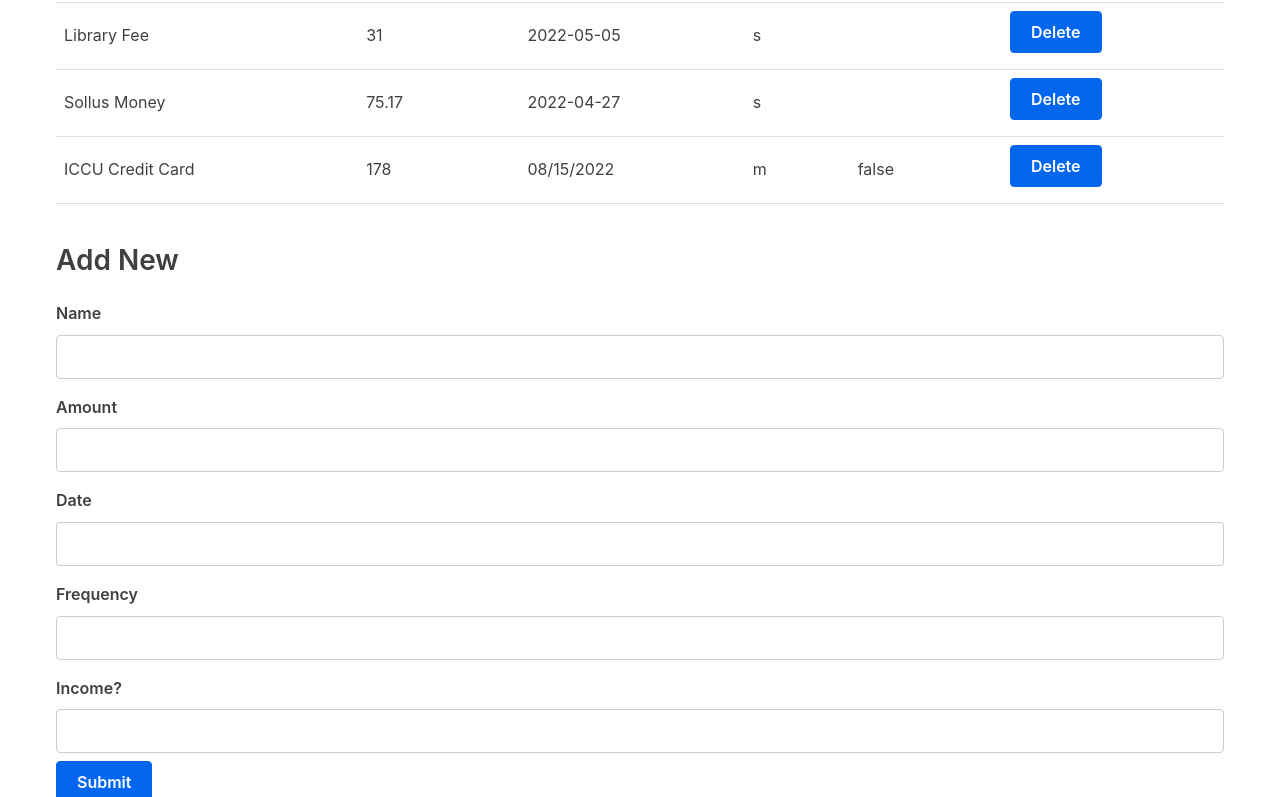
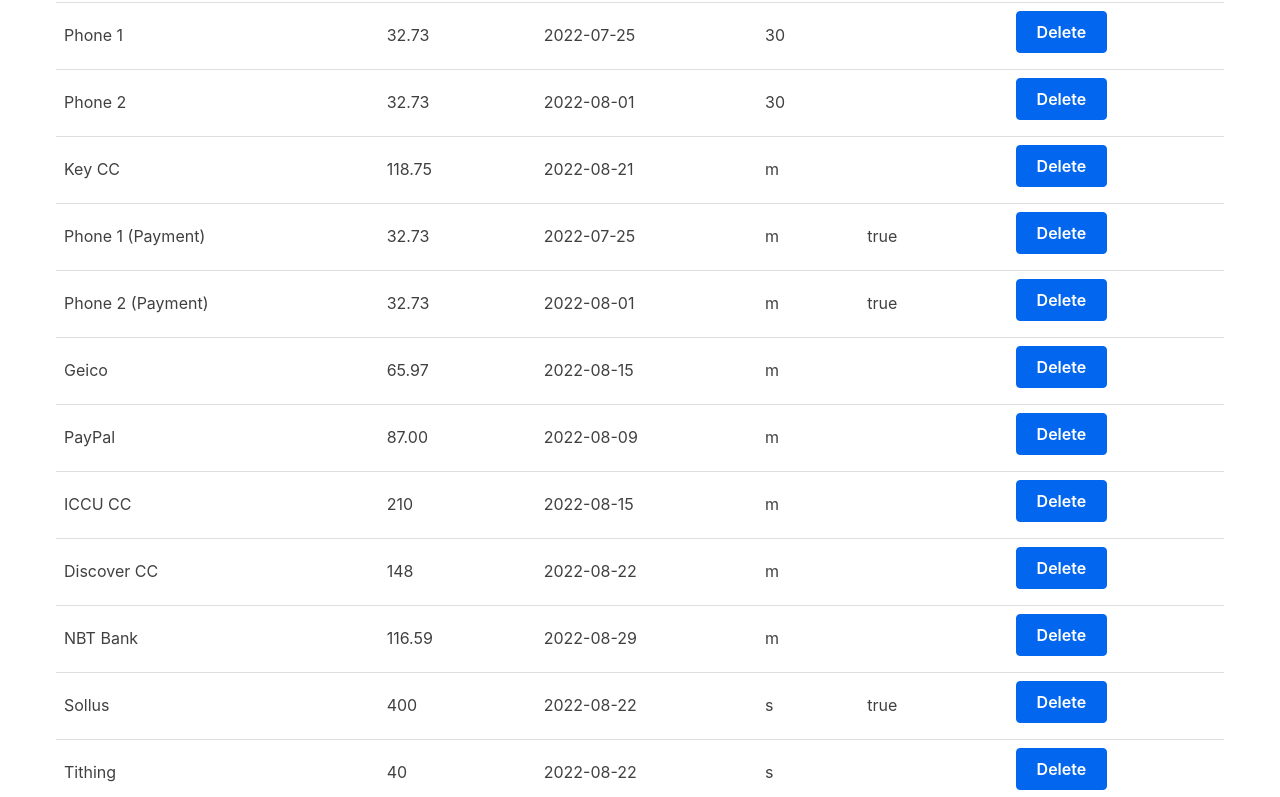
Before and after one commit to math-yew/bills, a React (Create React App) app: page /bills in a window 1280 px wide. Shown: the part 460-1257 px from the top of the page. Built offline with nearby package versions, Linux system fonts and the light colour scheme.

Commit message:
basicly working

```diff
--- a/src/Form.js
+++ b/src/Form.js
@@ -9,7 +9,8 @@
             amount: '',
             date: '',
             freq: '',
-            income: ''
+            income: '',
+            disable: false
         };
 
         this.state = this.initialState;
@@ -50,7 +51,7 @@
                     onChange={this.handleChange} />
                 <label for="amount">Date</label>
                 <input
-                    type="text"
+                    type="date"
                     name="date"
                     id="date"
                     value={date}
@@ -64,11 +65,12 @@
                     onChange={this.handleChange} />
                 <label for="amount">Income?</label>
                 <input
-                    type="text"
+                    type="checkbox"
                     name="income"
                     id="income"
-                    value={income}
+                    value="true"
                     onChange={this.handleChange} />
+                <br />
                 <button type="submit">
                     Submit
                 </button>
--- a/src/Nav.js
+++ b/src/Nav.js
@@ -5,9 +5,9 @@
 export default function Nav (props) {
 
   return(
-    <div>
+    <div className="navDiv">
+      <Link to={"/showBudget"}><button className="navButton">Budget</button></Link>
       <Link to={"/bills"}><button className="navButton">Bills</button></Link>
-      <Link to={"/showBudget"}><button className="navButton">Budget</button></Link>
     </div>
   )
 }
--- a/src/budget.js
+++ b/src/budget.js
@@ -1,34 +1,79 @@
-const budget ={"mileStoneDate":"2022-02-25",
-"mileStoneAmount":1000.25,
-"bills":[{"name":"Key Bank CC",
-"date":"2022-01-15",
-"freq":"m",
-"amount":15.25,
-"income":false},
-{"name":"Phone",
-"date":"2022-01-10",
-"freq":"30",
-"amount":5.75,
-"income":false},
-{"name":"Car registration",
+const budget ={"mileStoneDate":"2022-08-16",
+"mileStoneAmount":211.18,
+"bills":[{"name":"Car registration",
 "date":"2022-05-01",
 "freq":"y",
 "amount":10.5,
 "income":false},
-{"name":"Library Fee",
-"date":"2022-05-05",
-"freq":"s",
-"amount":31,
-"income":false},
-{"name":"Sollus Money",
-"date":"2022-04-27",
-"freq":"s",
-"amount":75.17,
-"income":true},
 {"name":"ICCU Credit Card",
 "amount":"178",
-"date":"08/15/2022",
+"date":"2022-08-15",
 "freq":"m",
-"income":"false"}]}
+"income":"false"},
+{"name":"Fast offering",
+"amount":"50",
+"date":"2022-08-01",
+"freq":"m",
+"income":""},
+{"name":"Phone 1",
+"amount":"32.73",
+"date":"2022-07-25",
+"freq":"30",
+"income":""},
+{"name":"Phone 2",
+"amount":"32.73",
+"date":"2022-08-01",
+"freq":"30",
+"income":""},
+{"name":"Key CC",
+"amount":"118.75",
+"date":"2022-08-21",
+"freq":"m",
+"income":""},
+{"name":"Phone 1 (Payment)",
+"amount":"32.73",
+"date":"2022-07-25",
+"freq":"m",
+"income":"true"},
+{"name":"Phone 2 (Payment)",
+"amount":"32.73",
+"date":"2022-08-01",
+"freq":"m",
+"income":"true"},
+{"name":"Geico",
+"amount":"65.97",
+"date":"2022-08-15",
+"freq":"m",
+"income":""},
+{"name":"PayPal",
+"amount":"87.00",
+"date":"2022-08-09",
+"freq":"m",
+"income":""},
+{"name":"ICCU CC",
+"amount":"210",
+"date":"2022-08-15",
+"freq":"m",
+"income":""},
+{"name":"Discover CC",
+"amount":"148",
+"date":"2022-08-22",
+"freq":"m",
+"income":""},
+{"name":"NBT Bank",
+"amount":"116.59",
+"date":"2022-08-29",
+"freq":"m",
+"income":""},
+{"name":"Sollus",
+"amount":"400",
+"date":"2022-08-22",
+"freq":"s",
+"income":"true"},
+{"name":"Tithing",
+"amount":"40",
+"date":"2022-08-22",
+"freq":"s",
+"income":""}]}
 
 export default budget;
--- a/src/budgetService.js
+++ b/src/budgetService.js
@@ -34,7 +34,7 @@
     console.log("start: " + start);
     console.log("end: " + end);
     for(let bill of budget.bills){
-      console.log("bill: " + bill);
+      console.log("bill: " + bill.name);
       this.addBill(bill);
     }
     let output = this.showOutput();
@@ -112,6 +112,7 @@
   showOutput: function (){
     let sortedTimePeriod = timePeriod.sort((a,b)=>a.date*1-b.date*1);
     let total = 0;
+    total=budget.mileStoneAmount;
     let output = sortedTimePeriod.map((item)=>{
       if(item.income){
         total += item.amount*1;
--- a/src/index.css
+++ b/src/index.css
@@ -240,13 +240,17 @@
 
 
 .navButton {
-  background-color: #8b9b62;
+  background-color: #35a;
   border-radius: 0;
   border: none;
   margin: 1px;
 
 }
 
+
+.navDiv {
+  background-color: #35a;
+}
 
 @media (min-width: 600px) {
   h1:not(:first-child),
@@ -502,8 +506,8 @@
   line-height: 1; }
 
 .button:hover, a.button:hover, button:hover, [type=submit]:hover, [type=reset]:hover, [type=button]:hover {
-  border: 1px solid #0250bc;
-  background: #0250bc;
+  border: 1px solid #006eff;
+  background: #006eff;
   color: #ffffff;
   text-decoration: none; }
 
```
Also changed, not shown: 1 other file (tests, documents, lock files or other folders).
